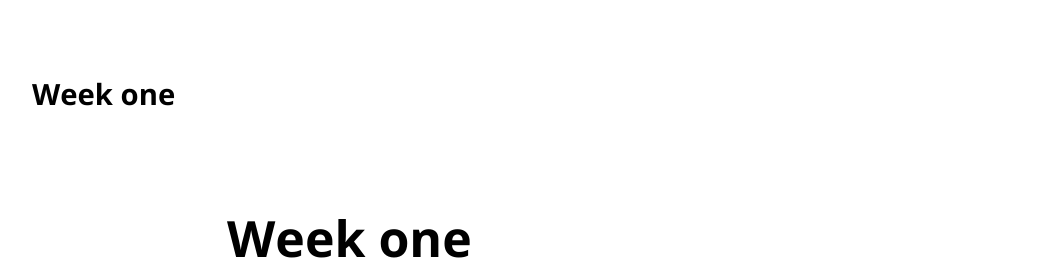
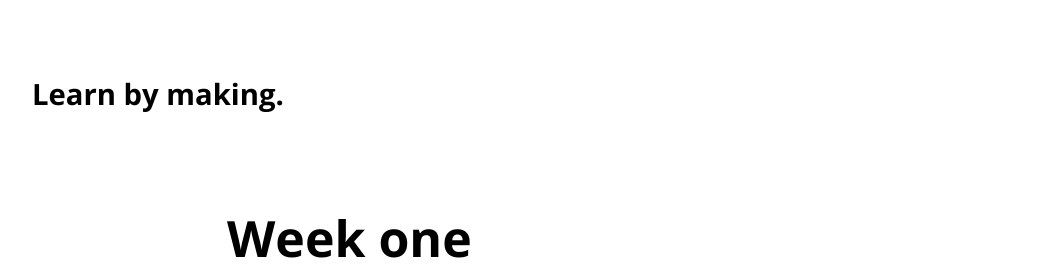
Before and after one commit to learnbymakingwales/learnbymakingwales.github.io, a Jekyll site: the page built from en/updates/_posts/2022-10-17-week-one.md, in a window 1280 px wide. Shown: the top 272 px of the page, without its empty margins (13-1068 px from the left). Built offline with Jekyll 4.4.1, drawn with Linux system fonts in a browser that asks for light colours; comment, search, counter and statistics services are not loaded.

Commit message:
Show site title on post pages

```diff
--- a/_layouts/post.html
+++ b/_layouts/post.html
@@ -21,7 +21,7 @@
 
   <main class="main">
 
-    <h3>{{ page.title }}</h3>
+    <h3>{{ site.t[page.lang].title }}</h3>
 
     <div class="lbm-markdown-output">
       {{ content }}
```
